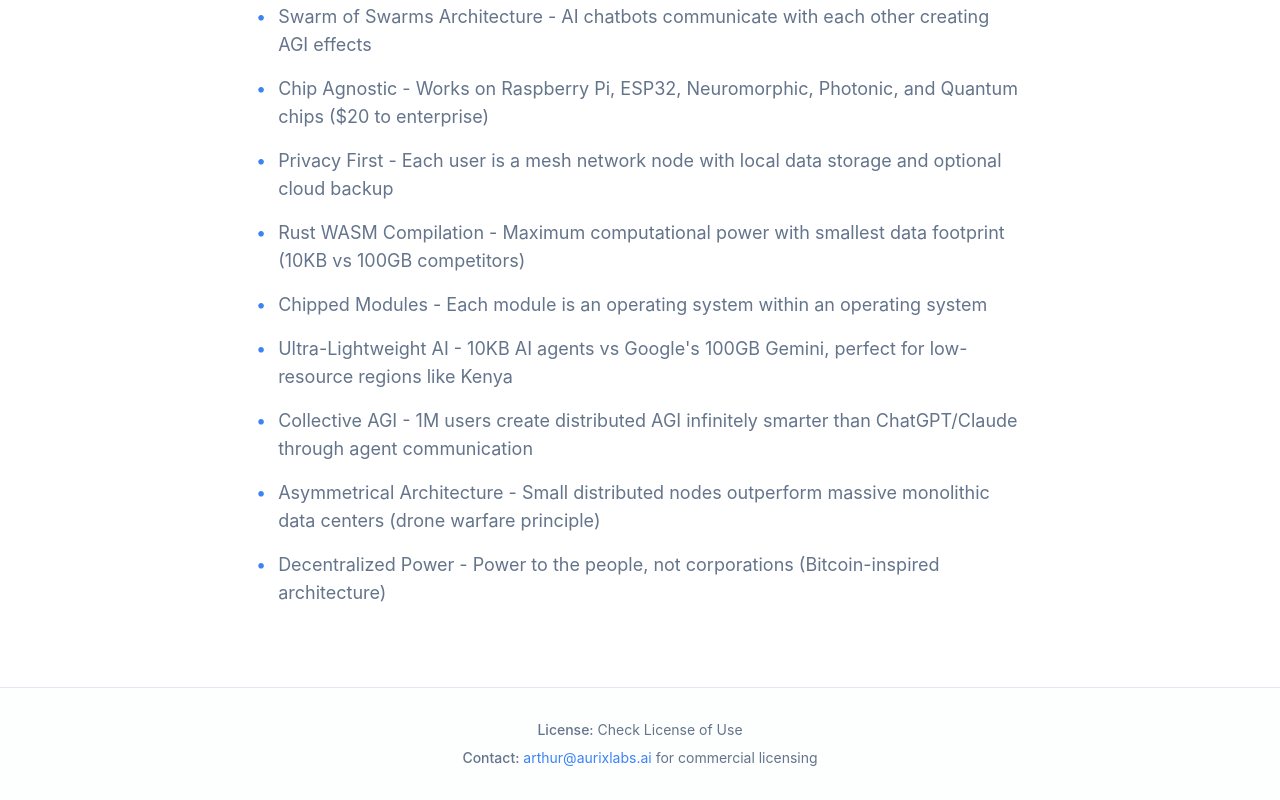
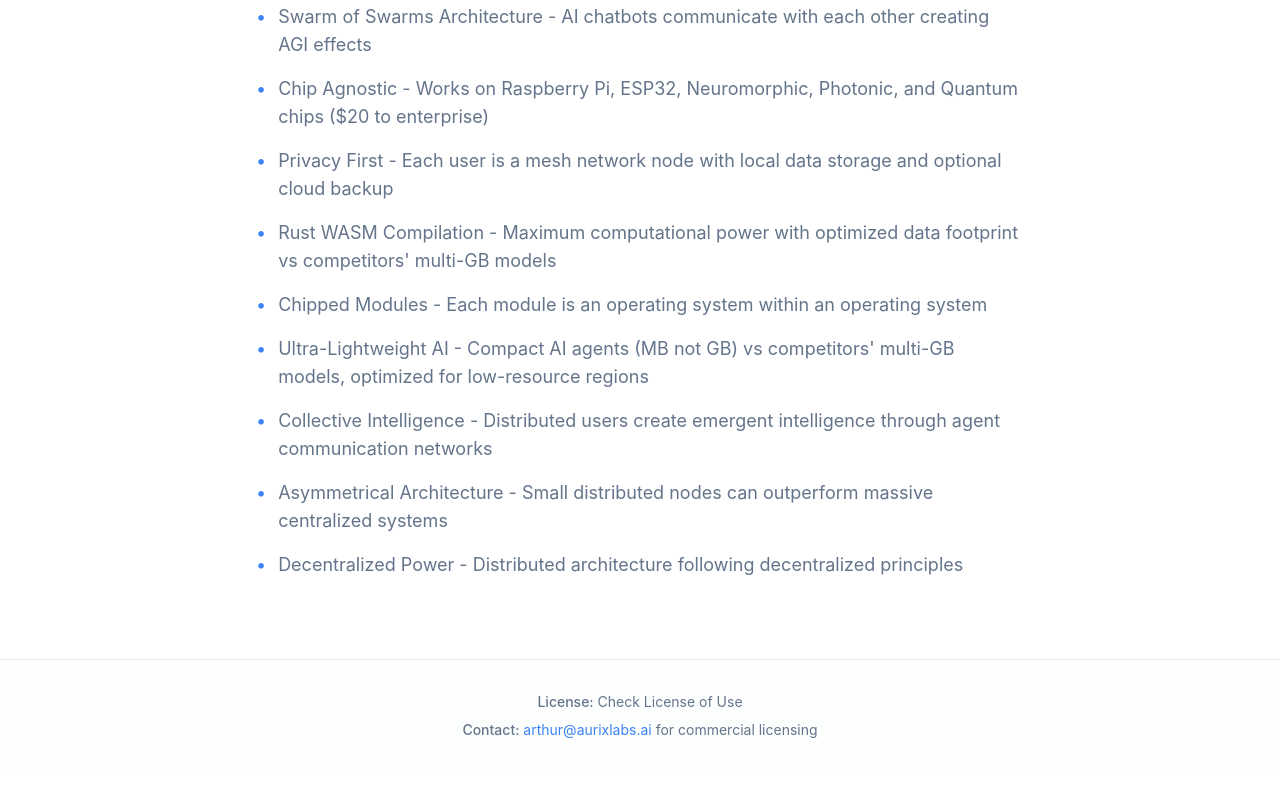
Before and after one commit to AurixLabs/Swarm-of-Swarms-Neural-OS, a React (Vite) app: page / in a window 1280 px wide. Shown: the part 974-1774 px from the top of the page. After the commit the page ends 1746 px from the top, so only its background shows below. Built offline with nearby package versions, Linux system fonts and the light colour scheme.

Commit message:
Fix: Fact check homepage information
Fact check the information on the homepage to ensure accuracy before publishing.

```diff
--- a/src/pages/HomePage.tsx
+++ b/src/pages/HomePage.tsx
@@ -14,12 +14,12 @@ const HomePage = () => {
     "Swarm of Swarms Architecture - AI chatbots communicate with each other creating AGI effects",
     "Chip Agnostic - Works on Raspberry Pi, ESP32, Neuromorphic, Photonic, and Quantum chips ($20 to enterprise)",
     "Privacy First - Each user is a mesh network node with local data storage and optional cloud backup",
-    "Rust WASM Compilation - Maximum computational power with smallest data footprint (10KB vs 100GB competitors)",
+    "Rust WASM Compilation - Maximum computational power with optimized data footprint vs competitors' multi-GB models",
     "Chipped Modules - Each module is an operating system within an operating system",
-    "Ultra-Lightweight AI - 10KB AI agents vs Google's 100GB Gemini, perfect for low-resource regions like Kenya",
-    "Collective AGI - 1M users create distributed AGI infinitely smarter than ChatGPT/Claude through agent communication",
-    "Asymmetrical Architecture - Small distributed nodes outperform massive monolithic data centers (drone warfare principle)",
-    "Decentralized Power - Power to the people, not corporations (Bitcoin-inspired architecture)"
+    "Ultra-Lightweight AI - Compact AI agents (MB not GB) vs competitors' multi-GB models, optimized for low-resource regions",
+    "Collective Intelligence - Distributed users create emergent intelligence through agent communication networks",
+    "Asymmetrical Architecture - Small distributed nodes can outperform massive centralized systems",
+    "Decentralized Power - Distributed architecture following decentralized principles"
   ];
 
   return (
```
